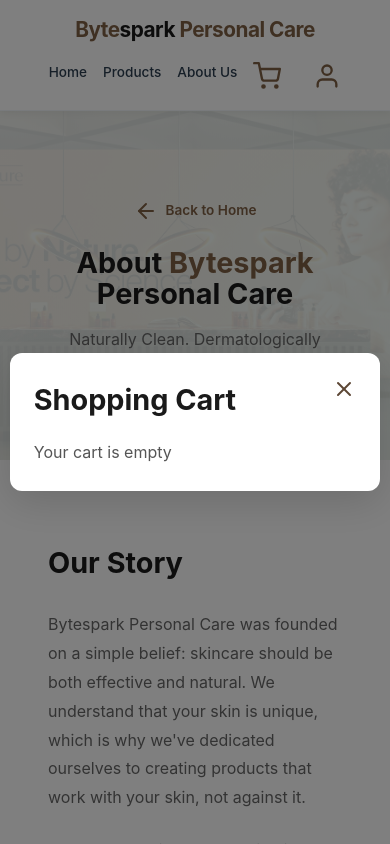
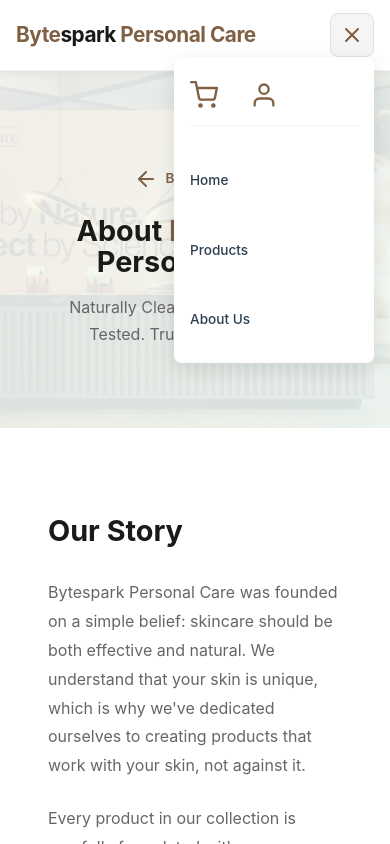
Before and after one commit to DigesSuvagiya/bytespark-personal-care, a React (Vite) app: page /learn-more in a window 390 px wide. Both pictures are taken after a click on the button "Open menu". Shown: the top 844 px of the page. Built offline with nearby package versions, Linux system fonts and the light colour scheme.

Commit message:
css fixes

```diff
--- a/src/App.css
+++ b/src/App.css
@@ -62,6 +62,110 @@
   color: #7F6044;
 }
 
+/* Desktop: icon group appears after links (use order so links show first) */
+.navbar-menu .navbar-menu-icons {
+  display: flex;
+  flex-direction: row;
+  gap: 0.5rem;
+  list-style: none;
+  order: 10;
+}
+
+/* Hide hamburger by default (shown on mobile) */
+.hamburger {
+  display: none;
+  align-items: center;
+  justify-content: center;
+  width: 44px;
+  height: 44px;
+  padding: 0;
+  font-size: 1.5rem;
+  color: #7e5b3b;
+  background-color: #f5f5f5;
+  border: 1px solid #e0e0e0;
+  border-radius: 8px;
+  cursor: pointer;
+  transition: color 0.2s ease, background-color 0.2s ease, border-color 0.2s ease;
+}
+
+.hamburger:hover {
+  color: #7e5b3b;
+  background-color: #eeeeee;
+  border-color: #d0d0d0;
+}
+
+.hamburger:focus-visible {
+  outline: 2px solid #7e5b3b;
+  outline-offset: 2px;
+}
+
+/* Mobile Styles */
+@media (max-width: 768px) {
+
+  .hamburger {
+    display: flex;
+    flex-shrink: 0;
+    margin-left: auto;
+  }
+
+  .navbar-menu {
+    position: absolute;
+    top: 100%;
+    right: 0;
+    background: #ffffff;
+    flex-direction: column;
+    align-items: stretch;
+    width: 200px;
+    padding: 1rem;
+    gap: 0;
+    box-shadow: 0 6px 20px rgba(0,0,0,0.1);
+    transform: translateY(-10px);
+    opacity: 0;
+    pointer-events: none;
+    transition: all 0.3s ease;
+    border-radius: 8px;
+  }
+
+  .navbar-menu.active {
+    transform: translateY(0);
+    opacity: 1;
+    pointer-events: auto;
+  }
+
+  /* Icon buttons row - first in hamburger menu */
+  .navbar-menu .navbar-menu-icons {
+    order: -1;
+    display: flex;
+    flex-direction: row;
+    justify-content: flex-start;
+    align-items: center;
+    gap: 1rem;
+    padding-bottom: 1rem;
+    margin-bottom: 0.75rem;
+    border-bottom: 1px solid #f0f4f8;
+    list-style: none;
+  }
+
+  .navbar-menu li {
+    list-style: none;
+    padding: 0.5rem 0;
+  }
+
+  .navbar-menu li a {
+    display: block;
+    padding: 0.5rem 0;
+    text-align: left;
+  }
+
+  .navbar-container {
+    position: relative;
+    flex-direction: row;
+    justify-content: space-between;
+    align-items: center;
+  }
+}
+
+
  /* Navbar Responsive Styles */
 
 /* Tablet */
@@ -76,17 +180,16 @@
 }
 
 
-/* Small Tablet */
+/* Small Tablet - keep logo left, hamburger right */
 @media (max-width: 768px) {
   .navbar-container {
-    flex-direction: column;
+    flex-direction: row;
+    justify-content: space-between;
     align-items: center;
-    gap: 1rem;
   }
 
   .navbar-menu {
-    flex-wrap: wrap;
-    justify-content: center;
+    flex-wrap: nowrap;
     gap: 1.2rem;
   }
 }
@@ -100,7 +203,7 @@
 
   .navbar-brand {
     font-size: 1.3rem;
-    text-align: center;
+    text-align: left;
   }
 
   .navbar-menu {
@@ -716,6 +819,27 @@
 .featured-products {
   padding: 5rem 2rem;
   background-color: #ffffff;
+}
+
+/* Match product page card size: same grid and image ratio as .products-section */
+.featured-products .products-grid {
+  display: grid;
+  grid-template-columns: repeat(auto-fit, minmax(220px, 1fr));
+  gap: clamp(1rem, 2vw, 2rem);
+}
+
+.featured-products .product-image {
+  height: auto;
+  aspect-ratio: 4 / 3;
+  overflow: hidden;
+}
+
+.featured-products .product-image img {
+  width: 100%;
+  height: 100%;
+  object-fit: cover;
+  object-position: center;
+  display: block;
 }
 
 .section-container {
@@ -1019,7 +1143,7 @@
 }
 
 .category-card {
-  background: rgba(255, 255, 255, 0.25);
+  background: rgba(248, 195, 152, 0.25);
   backdrop-filter: blur(8px);
   border-radius: 8px;
   padding: 2rem;
@@ -1148,7 +1272,7 @@
   display: flex;
   align-items: flex-start;
   gap: 1rem;
-  background: rgba(255, 255, 255, 0.25);
+  background: rgba(248, 195, 152, 0.25);
   backdrop-filter: blur(8px);
   padding: 1.5rem;
   border-radius: 8px;
@@ -2081,7 +2205,7 @@
 
 .cart-item {
   display: grid;
-  grid-template-columns: 80px 1fr 80px 100px auto;
+  grid-template-columns: 80px 1fr auto auto auto;
   gap: 1rem;
   align-items: center;
   padding: 1rem;
@@ -2111,55 +2235,42 @@
   object-position: center;
 }
 
-.cart-item-icon div {
+.cart-item-icon span {
   font-size: 2rem;
   color: #7F6044;
 }
 
 .cart-item-details {
-  flex: 1;
-}
-
-.cart-item-name {
+  min-width: 0;
+}
+
+.cart-item-details .cart-item-name {
   margin: 0 0 0.25rem 0;
   font-size: 0.95rem;
   font-weight: 600;
   color: #1a1a1a;
-}
-
-.cart-item-category {
+  line-height: 1.3;
+}
+
+.cart-item-details .cart-item-category {
   font-size: 0.8rem;
   color: #999;
   margin: 0 0 0.25rem 0;
 }
 
-.cart-item-price {
+.cart-item-unit-price {
   font-size: 0.9rem;
   color: #7F6044;
   font-weight: 600;
   margin: 0;
 }
 
-.cart-item-quantity {
-  text-align: center;
-  font-size: 0.9rem;
-  font-weight: 500;
-  color: #555;
-}
-
-.qty-label {
-  display: block;
-}
-
 .cart-item-total {
+  font-size: 0.95rem;
+  font-weight: 600;
+  color: #7F6044;
+  min-width: 4.5rem;
   text-align: right;
-  font-size: 0.95rem;
-  font-weight: 600;
-  color: #7F6044;
-}
-
-.item-total {
-  margin: 0;
 }
 
 .cart-remove-btn {
@@ -2275,11 +2386,11 @@
   color: #7F6044;
 }
 
-.cart-qty-controls {
+.cart-item .cart-qty-controls {
   display: flex;
   align-items: center;
-  gap: 8px;
-  margin-top: 6px;
+  justify-content: center;
+  gap: 0.5rem;
 }
 
 .cart-qty-btn {
@@ -2329,25 +2440,43 @@
   .cart-modal-content {
     max-width: 100%;
     width: 95%;
-    padding: 1.5rem;
+    padding: 1.25rem;
   }
 
   .cart-item {
-    grid-template-columns: 60px 1fr auto;
+    grid-template-columns: 64px 1fr auto auto auto;
     gap: 0.75rem;
+    padding: 0.75rem;
   }
 
   .cart-item-icon {
-    width: 60px;
-    height: 60px;
-  }
-
-  .cart-item-quantity {
-    display: none;
+    width: 64px;
+    height: 64px;
+  }
+
+  .cart-item-details .cart-item-name {
+    font-size: 0.9rem;
+  }
+
+  .cart-item-details .cart-item-category,
+  .cart-item-unit-price {
+    font-size: 0.8rem;
+  }
+
+  .cart-qty-btn {
+    width: 30px;
+    height: 30px;
+    font-size: 16px;
+  }
+
+  .cart-qty-value {
+    min-width: 20px;
+    font-size: 0.9rem;
   }
 
   .cart-item-total {
-    text-align: center;
+    font-size: 0.9rem;
+    min-width: 3.5rem;
   }
 
   .cart-actions {
@@ -2356,18 +2485,63 @@
 }
 
 @media (max-width: 480px) {
+  .cart-modal-content {
+    padding: 1rem;
+  }
+
   .cart-item {
-    grid-template-columns: 50px 1fr;
-    gap: 0.5rem;
+    grid-template-columns: 56px 1fr auto auto;
+    grid-template-rows: auto auto;
+    gap: 0.5rem 0.75rem;
+    padding: 0.75rem;
   }
 
   .cart-item-icon {
-    font-size: 1.5rem;
-  }
-
-  .cart-item-total,
+    width: 56px;
+    height: 56px;
+    grid-row: span 2;
+    align-self: center;
+  }
+
+  .cart-item-details {
+    grid-column: 2 / -1;
+    grid-row: 1;
+    align-self: center;
+  }
+
+  .cart-item-details .cart-item-name {
+    font-size: 0.85rem;
+  }
+
+  .cart-item-details .cart-item-category {
+    font-size: 0.75rem;
+  }
+
+  .cart-item-unit-price {
+    font-size: 0.8rem;
+  }
+
+  .cart-qty-controls {
+    grid-column: 2;
+    grid-row: 2;
+    justify-content: flex-start;
+    align-self: center;
+  }
+
+  .cart-item-total {
+    grid-column: 3;
+    grid-row: 2;
+    align-self: center;
+    justify-self: end;
+    text-align: right;
+    font-size: 0.9rem;
+    min-width: 0;
+  }
+
   .cart-remove-btn {
-    display: none;
+    grid-column: 4;
+    grid-row: 2;
+    align-self: center;
   }
 }
 
--- a/src/components/CartModal.jsx
+++ b/src/components/CartModal.jsx
@@ -56,29 +56,27 @@ export default function CartModal({ isOpen, onClose, user }) {
                   </div>
 
                   <div className="cart-item-details">
-                    <h4>{item.name}</h4>
-                    <p>{item.category}</p>
+                    <h4 className="cart-item-name">{item.name}</h4>
+                    <p className="cart-item-category">{item.category}</p>
+                    <p className="cart-item-unit-price">₹{item.price}</p>
+                  </div>
 
                   <div className="cart-qty-controls">
                     <button
                       className="cart-qty-btn"
                       onClick={() => decreaseQuantity(item.id)}
+                      aria-label="Decrease quantity"
                     >
                       −
                     </button>
-
                     <span className="cart-qty-value">{item.quantity}</span>
-
                     <button
                       className="cart-qty-btn"
                       onClick={() => increaseQuantity(item.id)}
+                      aria-label="Increase quantity"
                     >
                       +
                     </button>
-                  </div>
-
-
-                    <p>₹{item.price}</p>
                   </div>
 
                   <div className="cart-item-total">
@@ -88,6 +86,7 @@ export default function CartModal({ isOpen, onClose, user }) {
                   <button
                     className="cart-remove-btn"
                     onClick={() => removeFromCart(item.id)}
+                    aria-label="Remove from cart"
                   >
                     <FiTrash2 size={18} />
                   </button>
--- a/src/components/FeaturedProducts.jsx
+++ b/src/components/FeaturedProducts.jsx
@@ -14,7 +14,7 @@ export default function FeaturedProducts() {
     const fetchProducts = async () => {
       try {
         const res = await api.get('/products')
-        setProducts(res.data.slice(0, 4))
+        setProducts(res.data.slice(0, 5))
       } catch (err) {
         console.error('Failed to fetch featured products:', err)
         setProducts([])
--- a/src/components/Hero.jsx
+++ b/src/components/Hero.jsx
@@ -5,7 +5,7 @@ export default function About() {
   return (
     <section className="hero" id="home">
       <div className="hero-container">
-        <h1>Skincare That's <span>Naturally Clean</span></h1>
+        <h1>Skincare That's Naturally Clean</h1>
         <p className="hero-subtitle">
           Dermatologically tested, naturally formulated personal care products
           designed for your daily wellness. Trusted by families, crafted with care.
--- a/src/components/Navigation.jsx
+++ b/src/components/Navigation.jsx
@@ -5,11 +5,14 @@ import LoginModal from './LoginModal'
 import SignupModal from './SignupModal'
 import CartModal from './CartModal'
 import { CartContext } from '../context/CartContext'
+import { FiMenu, FiX } from "react-icons/fi";
+
 
 export default function Navigation() {
   const [isLoginOpen, setIsLoginOpen] = useState(false)
   const [isSignupOpen, setIsSignupOpen] = useState(false)
   const [isCartOpen, setIsCartOpen] = useState(false)
+  const [isMenuOpen, setIsMenuOpen] = useState(false)
   const { cartItems, removeFromCart, clearCart } = useContext(CartContext)
 
   const [user, setUser] = useState(null)
@@ -37,11 +40,16 @@ export default function Navigation() {
           <div className="navbar-brand">
           <Link to="/">Byte<span>spark</span> Personal Care</Link>
           </div>
-          <ul className="navbar-menu">
-            <li><Link to="/">Home</Link></li>
-            <li><Link to="/products">Products</Link></li>
-            <li><Link to="/learn-more">About Us</Link></li>
-            <li>
+          <button
+            className="hamburger"
+            onClick={() => setIsMenuOpen(!isMenuOpen)}
+            aria-label={isMenuOpen ? 'Close menu' : 'Open menu'}
+            aria-expanded={isMenuOpen}
+          >
+            {isMenuOpen ? <FiX size={24} /> : <FiMenu size={24} />}
+          </button>
+          <ul className={`navbar-menu ${isMenuOpen ? "active" : ""}`}>
+            <li className="navbar-menu-icons">
               <button
                 className="icon-button cart-icon"
                 onClick={() => setIsCartOpen(true)}
@@ -51,8 +59,6 @@ export default function Navigation() {
                 <FiShoppingCart size={28} />
                 {cartItemCount > 0 && <span className="cart-badge">{cartItemCount}</span>}
               </button>
-            </li>
-            <li>
               {user ? (
                 <button className="icon-button login-icon" onClick={handleLogout} title="Logout">
                   <FiLogOut size={28} />
@@ -63,6 +69,9 @@ export default function Navigation() {
                 </button>
               )}
             </li>
+            <li><Link to="/" onClick={() => setIsMenuOpen(false)}>Home</Link></li>
+            <li><Link to="/products" onClick={() => setIsMenuOpen(false)}>Products</Link></li>
+            <li><Link to="/learn-more" onClick={() => setIsMenuOpen(false)}>About Us</Link></li>
           </ul>
         </div>
       </nav>
--- a/src/context/CartContext.jsx
+++ b/src/context/CartContext.jsx
@@ -8,7 +8,6 @@ export function CartProvider({ children }) {
   const savedCart = localStorage.getItem("bytesparkCart")
   return savedCart ? JSON.parse(savedCart) : []
 })
-
 
 
   useEffect(() => {
--- a/src/styles/learn-more.css
+++ b/src/styles/learn-more.css
@@ -7,6 +7,13 @@
   background-attachment: fixed;
   padding: 5rem 2rem;
   text-align: center;
+  position: relative;
+}
+
+.learn-more-hero .section-container {
+  display: flex;
+  flex-direction: column;
+  align-items: center;
   position: relative;
 }
 
@@ -23,8 +30,23 @@
   padding: 0.75rem 1.5rem;
   border-radius: 6px;
   position: absolute;
-  left: 2rem;
-  top: 6rem;
+  left: 0;
+  top: 0;
+}
+
+/* Tablet and below: stack button above title so they never overlap */
+@media (max-width: 992px) {
+  .learn-more-hero .section-container {
+    padding-top: 0.5rem;
+  }
+
+  .back-button {
+    position: static;
+    align-self: flex-start;
+    margin-bottom: 1.5rem;
+    font-size: 0.95rem;
+    padding: 0.6rem 1.2rem;
+  }
 }
 
 .back-button:hover {
```
Lines whose indentation alone changed are shown as unchanged.
